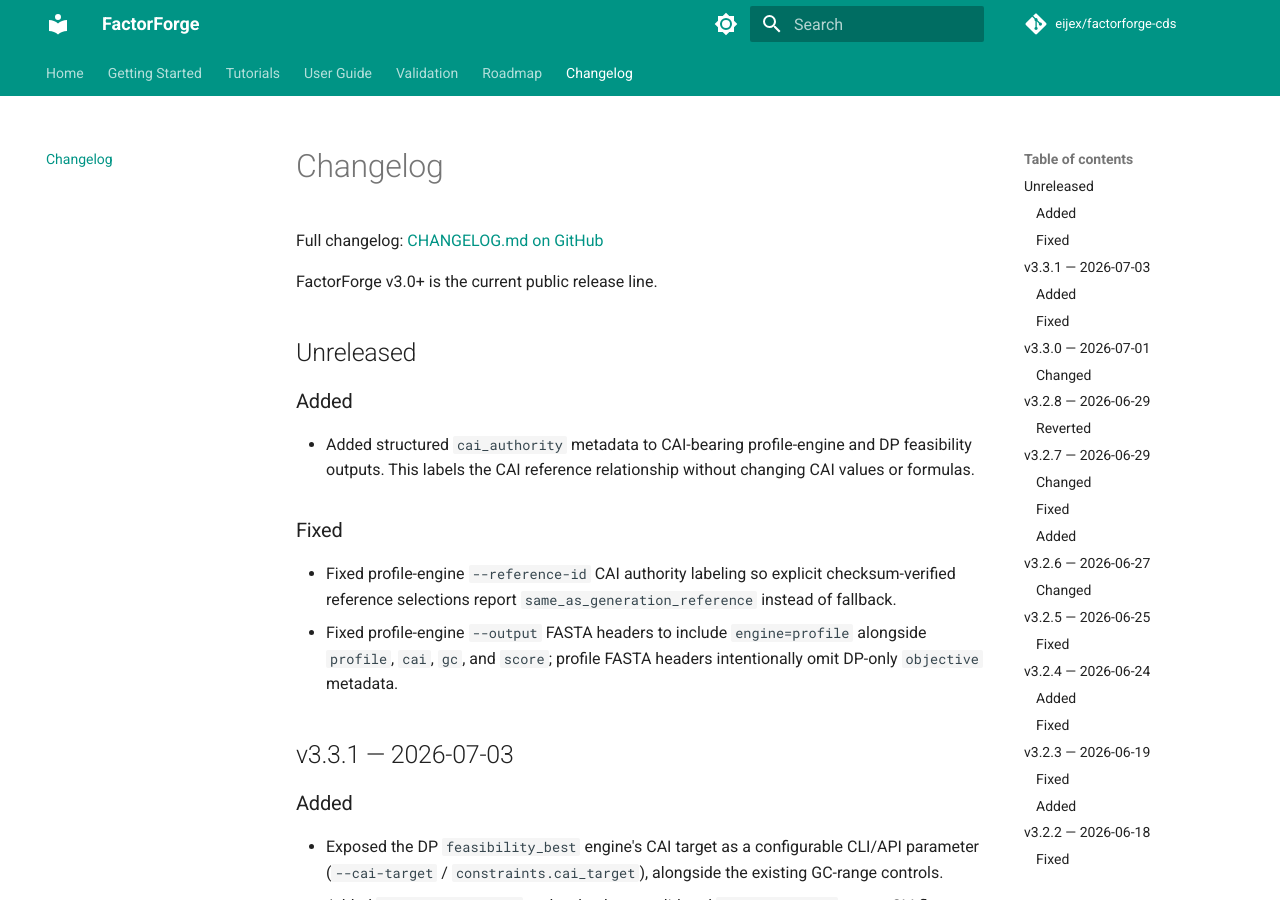
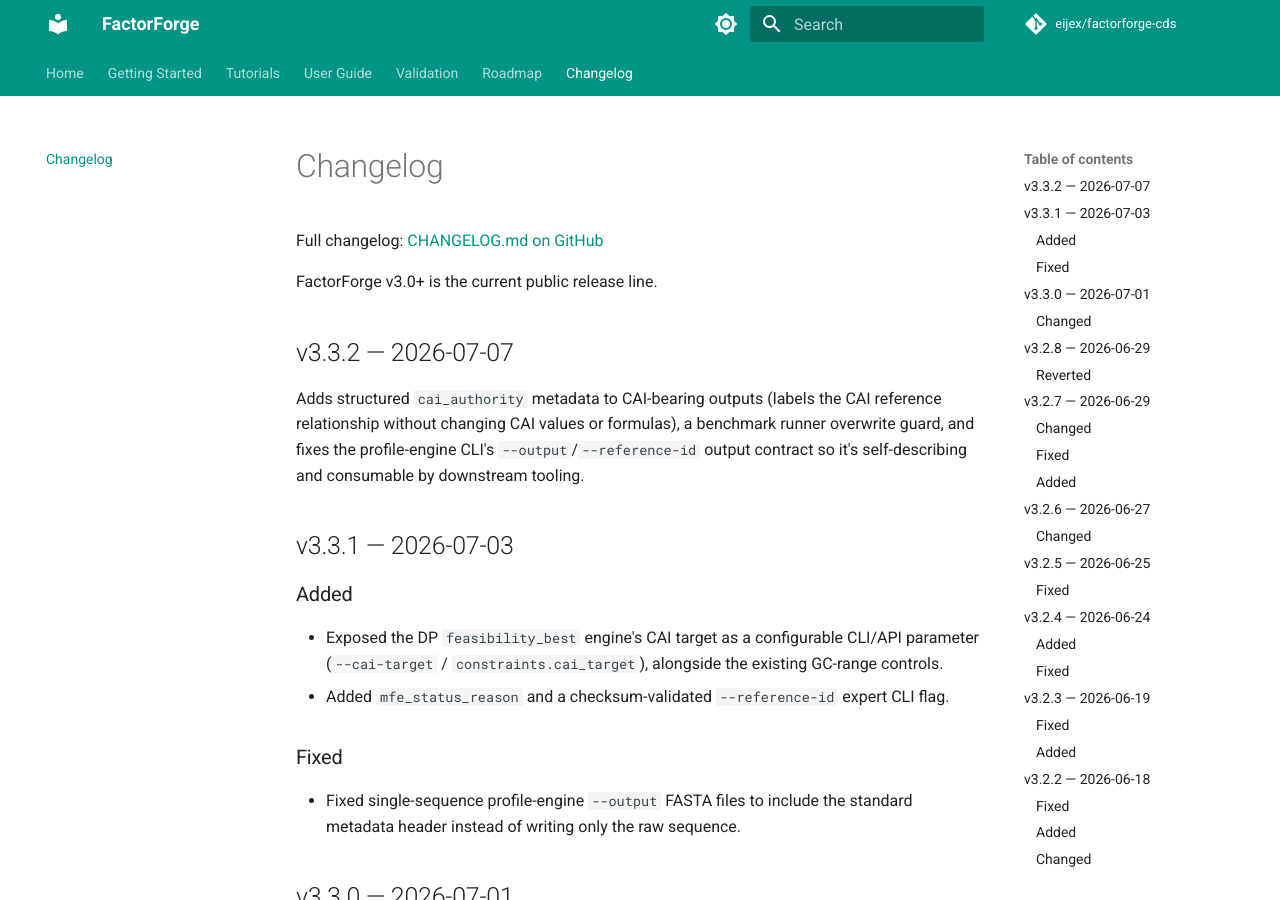
Before and after one commit to eijex/factorforge-cds, an MkDocs documentation site: the page built from docs/changelog.md, in a window 1280 px wide and 900 px high. Built offline with MkDocs 1.6.1 and Material for MkDocs 9.7.7, drawn with Linux system fonts in a browser that asks for light colours; comment, search, counter and statistics services are not loaded.

Commit message:
docs: add v3.3.2 summary entry to docs/changelog.md
Co-Authored-By: Claude Sonnet 5 <noreply@anthropic.com>

```diff
--- a/docs/changelog.md
+++ b/docs/changelog.md
@@ -4,14 +4,12 @@ Full changelog: [CHANGELOG.md on GitHub](https://github.com/eijex/factorforge-cd
 
 FactorForge v3.0+ is the current public release line.
 
-## Unreleased
+## v3.3.2 — 2026-07-07
 
-### Added
-- Added structured `cai_authority` metadata to CAI-bearing profile-engine and DP feasibility outputs. This labels the CAI reference relationship without changing CAI values or formulas.
-
-### Fixed
-- Fixed profile-engine `--reference-id` CAI authority labeling so explicit checksum-verified reference selections report `same_as_generation_reference` instead of fallback.
-- Fixed profile-engine `--output` FASTA headers to include `engine=profile` alongside `profile`, `cai`, `gc`, and `score`; profile FASTA headers intentionally omit DP-only `objective` metadata.
+Adds structured `cai_authority` metadata to CAI-bearing outputs (labels the CAI reference
+relationship without changing CAI values or formulas), a benchmark runner overwrite guard, and
+fixes the profile-engine CLI's `--output`/`--reference-id` output contract so it's
+self-describing and consumable by downstream tooling.
 
 ## v3.3.1 — 2026-07-03
 
```
